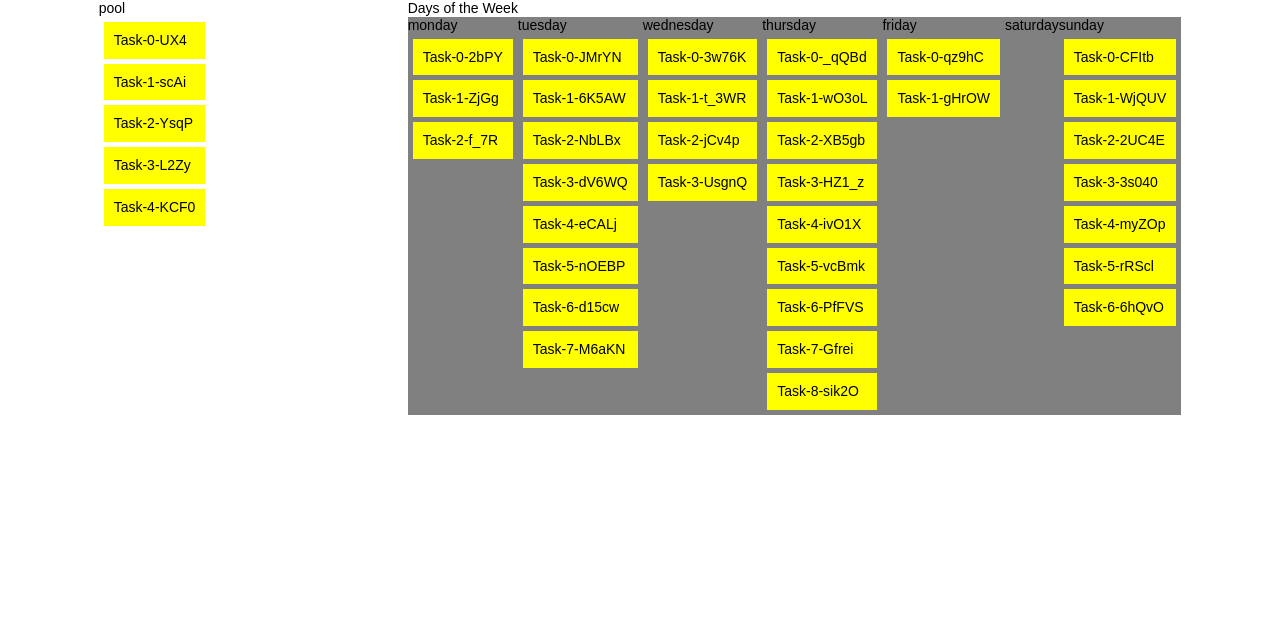
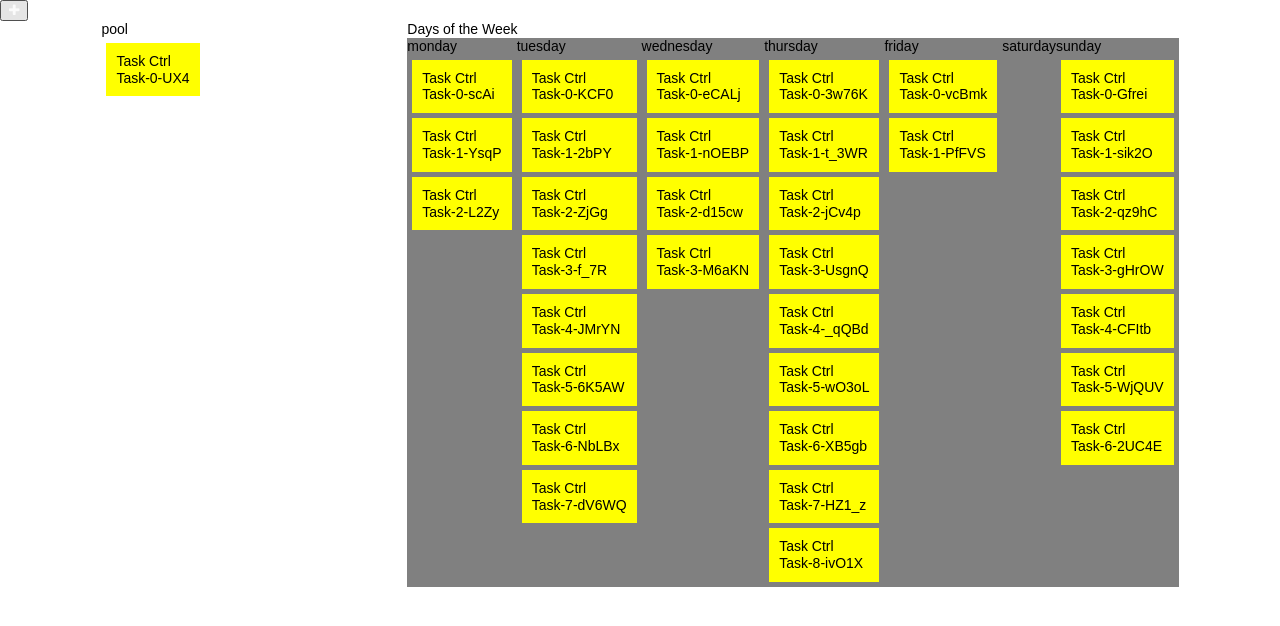
Before and after one commit to pujolchr/todo-weekly, a React (Create React App) app: page / in a window 1280 px wide. Shown: the top 626 px of the page. Built offline with nearby package versions, Linux system fonts and the light colour scheme.

Commit message:
* polish Dnd  * add <AddTaskBtn/>  * add <TaskCtrl/> in <Task/>

```diff
--- /dev/null
+++ b/src/AddTaskBtn.js
@@ -0,0 +1,18 @@
+import React from 'react';
+import PropTypes from 'prop-types';
+
+function AddTaskBtn(props) {
+  return (
+    <div>
+    <button className="control-btn" onClick={() => props.onClick()}>
+      <i className="fa fa-plus" aria-hidden="true" />
+    </button>
+    </div>
+  );
+}
+
+AddTaskBtn.propTypes = {
+  onClick: PropTypes.func.isRequired,
+};
+
+export default AddTaskBtn;
--- a/src/App.js
+++ b/src/App.js
@@ -1,10 +1,12 @@
 import React, { Component } from 'react';
+
 import './App.css';
 import Pool from './Pool';
+import AddTaskBtn from './AddTaskBtn';
 import WeekDays from './WeekDays';
 // for debug ans dev
 import MOCKUP_DATA from './mockUpData';
-import taskFunction from './task';
+import taskFunction from './taskFunction';
 
 class App extends Component {
   constructor(props) {
@@ -20,24 +22,36 @@ class App extends Component {
       sunday: MOCKUP_DATA.sunday,
     };
     this.moveTask = this.moveTask.bind(this);
+    this.newTask = this.newTask.bind(this);
   }
-
+  newTask() {
+    let newPool = this.state.pool;
+    const newTask = taskFunction.createTask("new Task");
+    newPool =  taskFunction.addTask(newTask, newPool);
+    this.setState({
+        pool: newPool,
+    });
+  }
   moveTask(origin, dest) {
     const [idx, list] = origin.split('@');
     const task = this.state[list][idx];
     const newOriginList = taskFunction.removeTask(task.UID, this.state[list]);
     const newDest =  taskFunction.addTask(task, this.state[dest]);
 
-    this.state[list] = newOriginList;
-    this.state[dest] = newDest;
+    this.setState({
+      [list]: newOriginList,
+      [dest]: newDest
+    });
+  }
 
-    this.forceUpdate();
-  }
   render() {
     return (
+      <div>
+      <AddTaskBtn  onClick={this.newTask}/>
       <div className="flex App">
         <Pool onDrop={this.moveTask} list={this.state.pool} />
         <WeekDays onDrop={this.moveTask} week={this.state} />
+      </div>
       </div>
     );
   }
--- /dev/null
+++ b/src/Task.js
@@ -0,0 +1,44 @@
+import React from 'react';
+import PropTypes from 'prop-types';
+
+
+function TaskCtrl(props) {
+    return (<div>Task Ctrl</div>);
+}
+function Task(props) {
+
+
+  function handleDragStart(e) {
+    console.log(`start drag ${props.task.UID}`);
+    console.log(`start drag ${e}`);
+    e.dataTransfer.setData('text', `${props.order}@${props.day}`);
+  }
+
+  function handleDragEnd() {
+    console.log(`stop drag ${props.task}`);
+  }
+    return (
+      <div
+        className="task bg-yellow"
+        id={`${props.order}@${props.day}`}
+        draggable="true"
+        onDragStart={handleDragStart}
+        onDragEnd={handleDragEnd}
+      >
+        <TaskCtrl id={"ctrl@" + props.order + "@" + props.day}/>
+        {props.task.text}
+      </div>
+    );
+
+}
+
+Task.propTypes = {
+  day: PropTypes.string.isRequired,
+  order: PropTypes.number.isRequired,
+  task: PropTypes.shape({
+    UID: PropTypes.string,
+    text: PropTypes.string,
+  }).isRequired,
+};
+
+export default Task;
--- a/src/TaskList.js
+++ b/src/TaskList.js
@@ -1,40 +1,7 @@
 import React from 'react';
 import PropTypes from 'prop-types';
 
-function Task(props) {
-
-
-  function handleDragStart(e) {
-    console.log(`start drag ${props.task.UID}`);
-    console.log(`start drag ${e}`);
-    e.dataTransfer.setData('text', `${props.order}@${props.day}`);
-  }
-
-  function handleDragEnd() {
-    console.log(`stop drag ${props.task}`);
-  }
-    return (
-      <div
-        className="task bg-yellow"
-        id={`${props.order}@${props.day}`}
-        draggable="true"
-        onDragStart={handleDragStart}
-        onDragEnd={handleDragEnd}
-      >
-        {props.task.text}
-      </div>
-    );
-
-}
-
-Task.propTypes = {
-  day: PropTypes.string.isRequired,
-  order: PropTypes.number.isRequired,
-  task: PropTypes.shape({
-    UID: PropTypes.string,
-    text: PropTypes.string,
-  }).isRequired,
-};
+import Task from './Task';
 
 function TaskList(props) {
   return (
--- a/src/mockUpData.js
+++ b/src/mockUpData.js
@@ -1,8 +1,8 @@
-import task from './task';
+import task from './taskFunction';
 
 
 const MOCKUP_DATA = {
-  pool: task.populateList(5),
+  pool: task.populateList(1),
   monday: task.populateList(3),
   tuesday: task.populateList(8),
   wednesday: task.populateList(4),
```
Also changed, not shown: src/taskFunction.js (renamed from src/task.js).
